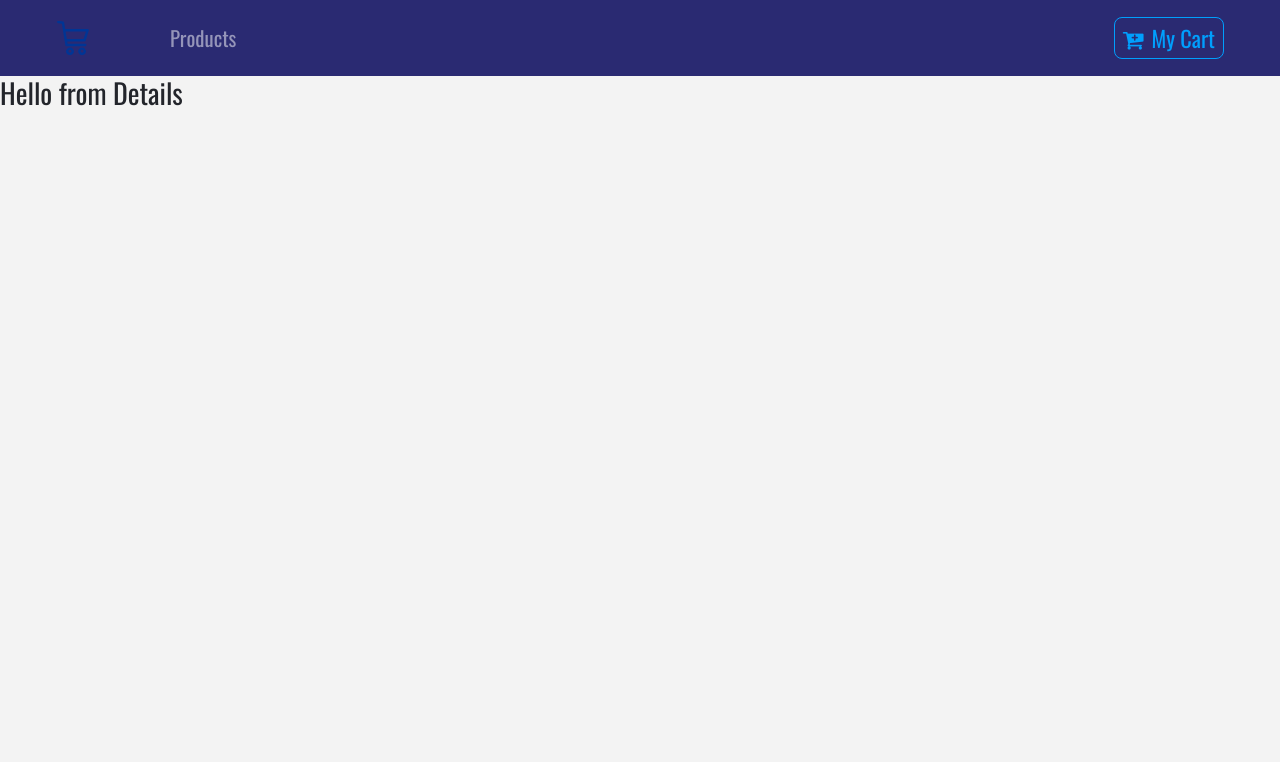
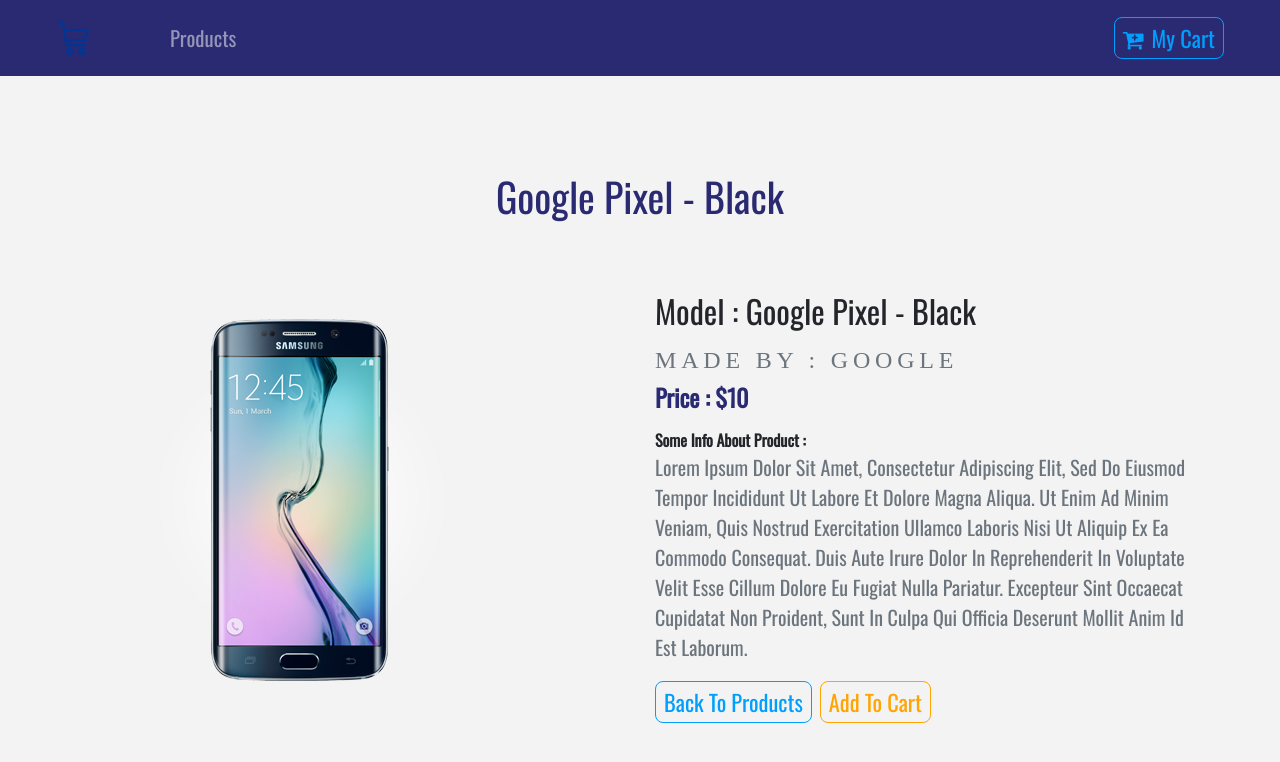
Before and after one commit to kenny-tech/store, a React (Create React App) app: page /details in a window 1280 px wide. Shown: the top 762 px of the page. Built offline with nearby package versions, Linux system fonts and the light colour scheme.

Commit message:
Updated details page

```diff
--- a/src/components/Button.js
+++ b/src/components/Button.js
@@ -5,14 +5,15 @@
     font-size: 1.4rem;
     background: transparent;
     border: 0.05rem solid var(--lightBlue);
-    color: var(--lightBlue);
+    border-color: ${props => props.cart? "var(--mainYellow)":"var(--lightBlue)"};
+    color: ${props => props.cart? "var(--mainYellow)":"var(--lightBlue)"};
     border-radius: 0.5rem;
     padding: 0.2rem 0.5rem;
     cursor: pointer;
     margin: 0.2rem 0.5rem 0.2rem 0;
     transition: all 0.5s ease-in-out;
     &:hover{
-        background:var(--lightBlue);
+        background:${props => props.cart? "var(--mainYellow)":"var(--lightBlue)"};
         color:var(--mainBlue)
     }
     &:focus {
--- a/src/components/Details.js
+++ b/src/components/Details.js
@@ -1,11 +1,54 @@
 import React, { Component } from 'react'
+import { ProductConsumer } from '../context';
+import { Link } from 'react-router-dom';
+import { ButtonContainer } from './Button';
 
 export default class Details extends Component {
     render() {
         return (
-            <div>
-                <h3>Hello from Details</h3>
-            </div>
+            <ProductConsumer>
+                {value => {
+                    const { id,company,img,info,price,title,inCart } = value.detailProduct;
+                return (
+                    <div className="container py-5">
+                        {/* title */}
+                        <div className="row">
+                            <div className="col-10 mx-auto text-center text-slanted text-blue my-5">
+                            <h1>{title}</h1>
+                            </div>
+                        </div>
+                        {/* end title */}
+                        {/* product info */}
+                        <div className="row">
+                            <div className="col-10 mx-auto col-md-6 my-3">
+                                <img src={img} className="img-fluid" alt="product"/>
+                            </div>
+                            {/* product text */}
+                            <div className="col-10 mx-auto col-md-6 my-3 text-capitalize">
+                                <h2>model : {title}</h2>
+                                <h4 className="text-title text-uppercase text-muted mt-3 mb-2">
+                                    made by : <span className="text-uppercase">{company}</span>
+                                </h4>
+                                <h4 className="text-blue"><strong>Price : <span>$</span>{price}</strong></h4>
+                                <p className="text-capitalize font-weight-bold mt-3 mb-0">some info about product :</p>
+                                <p className="text-muted lead">{info}</p>
+                                {/* buttons */}
+                                <div>
+                                    <Link to="/">
+                                        <ButtonContainer>back to products</ButtonContainer>
+                                    </Link>
+                                    <ButtonContainer cart disabled={inCart? true:false} onClick={() => {
+                                        value.addToCart(id)
+                                    }}>
+                                       {inCart? "inCart" : "add to cart"}
+                                    </ButtonContainer>
+                                </div>
+                            </div>
+                        </div>
+                    </div>
+                    )
+                }}
+            </ProductConsumer>
         )
     }
 }
--- a/src/context.js
+++ b/src/context.js
@@ -22,11 +22,11 @@
             return {products: tempProducts}
         })
     }
-    handleDetail = () => {
+    handleDetail = (id) => {
         console.log('hello from detail');
     }
-    addToCart = () => {
-        console.log('hello from add to cart');
+    addToCart = (id) => {
+        console.log(`hello from add to cart. id is ${id}`);
     }
 
     render() {
```
